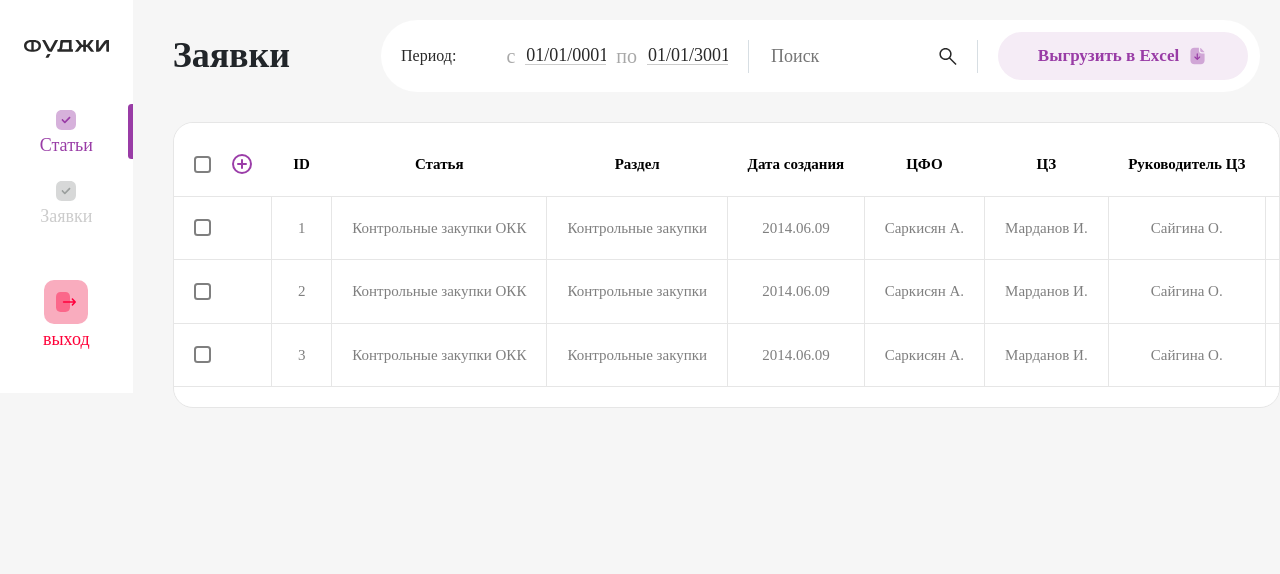
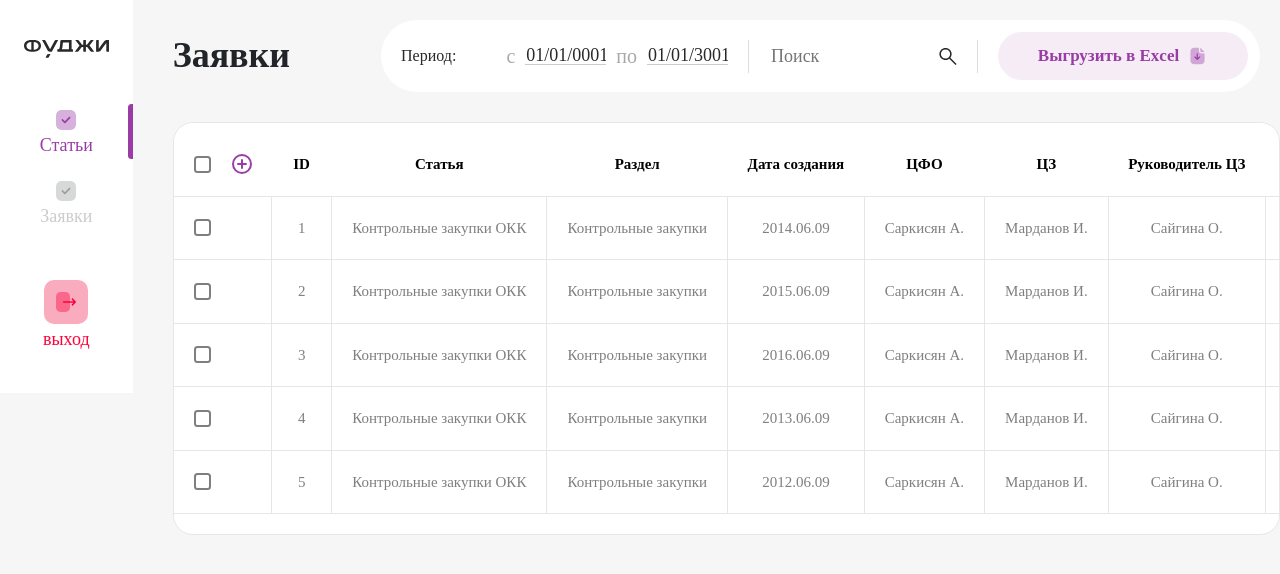
Before and after one commit to FujiSamara/BOT, a Vue app in the folder src/frontend/: page / in a window 1280 px wide. Shown: the top 574 px of the page. Built offline with nearby package versions, Linux system fonts and the light colour scheme.

Commit message:
Added period validation

```diff
--- a/src/frontend/src/components/PanelTools/PeriodTool.vue
+++ b/src/frontend/src/components/PanelTools/PeriodTool.vue
@@ -2,29 +2,22 @@
 	<div class="period-tool-wrapper">
 		<p>Период:</p>
 		<span>с</span>
-		<input
-			type="date"
-			class="from-input"
-			:value="fromValue"
-			min="2018-01-01"
-			max="2018-12-31"
-		/>
+		<input type="date" class="from-input" v-model="fromValue" />
 		<span>по</span>
-		<input
-			type="date"
-			class="to-input"
-			:value="toValue"
-			min="2018-01-01"
-			max="2018-12-31"
-		/>
+		<input type="date" class="to-input" v-model="toValue" />
 	</div>
 </template>
 <script setup lang="ts">
-const fromValue = defineModel("fromDate", { type: String });
-fromValue.value = "0001-01-01";
+import { onMounted } from "vue";
 
-const toValue = defineModel("toValue", { type: String });
-toValue.value = "3001-01-01";
+const fromValue = defineModel("fromDate", { type: String, required: true });
+
+const toValue = defineModel("toDate", { type: String, required: true });
+
+onMounted(() => {
+	fromValue.value = "0001-01-01";
+	toValue.value = "3001-01-01";
+});
 </script>
 <style scoped>
 .period-tool-wrapper {
--- a/src/frontend/src/panels/ExpenditurePanel.vue
+++ b/src/frontend/src/panels/ExpenditurePanel.vue
@@ -3,7 +3,10 @@
 		<div class="header-content">
 			<h1>Заявки</h1>
 			<PanelTools class="top-tools">
-				<PeriodTool></PeriodTool>
+				<PeriodTool
+					v-model:from-date="fromDateString"
+					v-model:to-date="toDateString"
+				></PeriodTool>
 				<ToolSeparator></ToolSeparator>
 				<SeacrhTool v-model:value="table.searchString.value"></SeacrhTool>
 				<ToolSeparator></ToolSeparator>
@@ -36,7 +39,7 @@ import ExportTool from "@/components/PanelTools/ExportTool.vue";
 import PeriodTool from "@/components/PanelTools/PeriodTool.vue";
 import ToolSeparator from "@/components/PanelTools/ToolSeparator.vue";
 
-import { ref } from "vue";
+import { computed, ref, watch } from "vue";
 import { Table } from "@/types";
 
 const editingElement = ref(false);
@@ -82,7 +85,7 @@ const tableBody: Array<Array<string>> = [
 		"2",
 		"Контрольные закупки ОКК",
 		"Контрольные закупки",
-		"2014.06.09",
+		"2015.06.09",
 		"Саркисян А.",
 		"Марданов И.",
 		"Сайгина О.",
@@ -92,7 +95,27 @@ const tableBody: Array<Array<string>> = [
 		"3",
 		"Контрольные закупки ОКК",
 		"Контрольные закупки",
-		"2014.06.09",
+		"2016.06.09",
+		"Саркисян А.",
+		"Марданов И.",
+		"Сайгина О.",
+		"100000",
+	],
+	[
+		"4",
+		"Контрольные закупки ОКК",
+		"Контрольные закупки",
+		"2013.06.09",
+		"Саркисян А.",
+		"Марданов И.",
+		"Сайгина О.",
+		"100000",
+	],
+	[
+		"5",
+		"Контрольные закупки ОКК",
+		"Контрольные закупки",
+		"2012.06.09",
 		"Саркисян А.",
 		"Марданов И.",
 		"Сайгина О.",
@@ -102,11 +125,24 @@ const tableBody: Array<Array<string>> = [
 
 const table = new Table(tableBody, [0, 4]);
 
-const periodFilter = (row: { id: number; columns: Array<string> }): boolean => {
-	return true;
-};
+const fromDateString = ref("");
+const toDateString = ref("");
 
-table.filters.value = [periodFilter];
+table.filters.value = computed(
+	(): Array<(row: { id: number; columns: Array<string> }) => boolean> => {
+		const periodFilter = (row: {
+			id: number;
+			columns: Array<string>;
+		}): boolean => {
+			const rowDate = new Date(row.columns[3]);
+			const fromDate = new Date(fromDateString.value);
+			const toDate = new Date(toDateString.value);
+
+			return rowDate <= toDate && rowDate >= fromDate;
+		};
+		return [periodFilter];
+	},
+).value;
 
 const onRowClicked = (rowIndex: number) => {
 	console.log(rowIndex);
```
